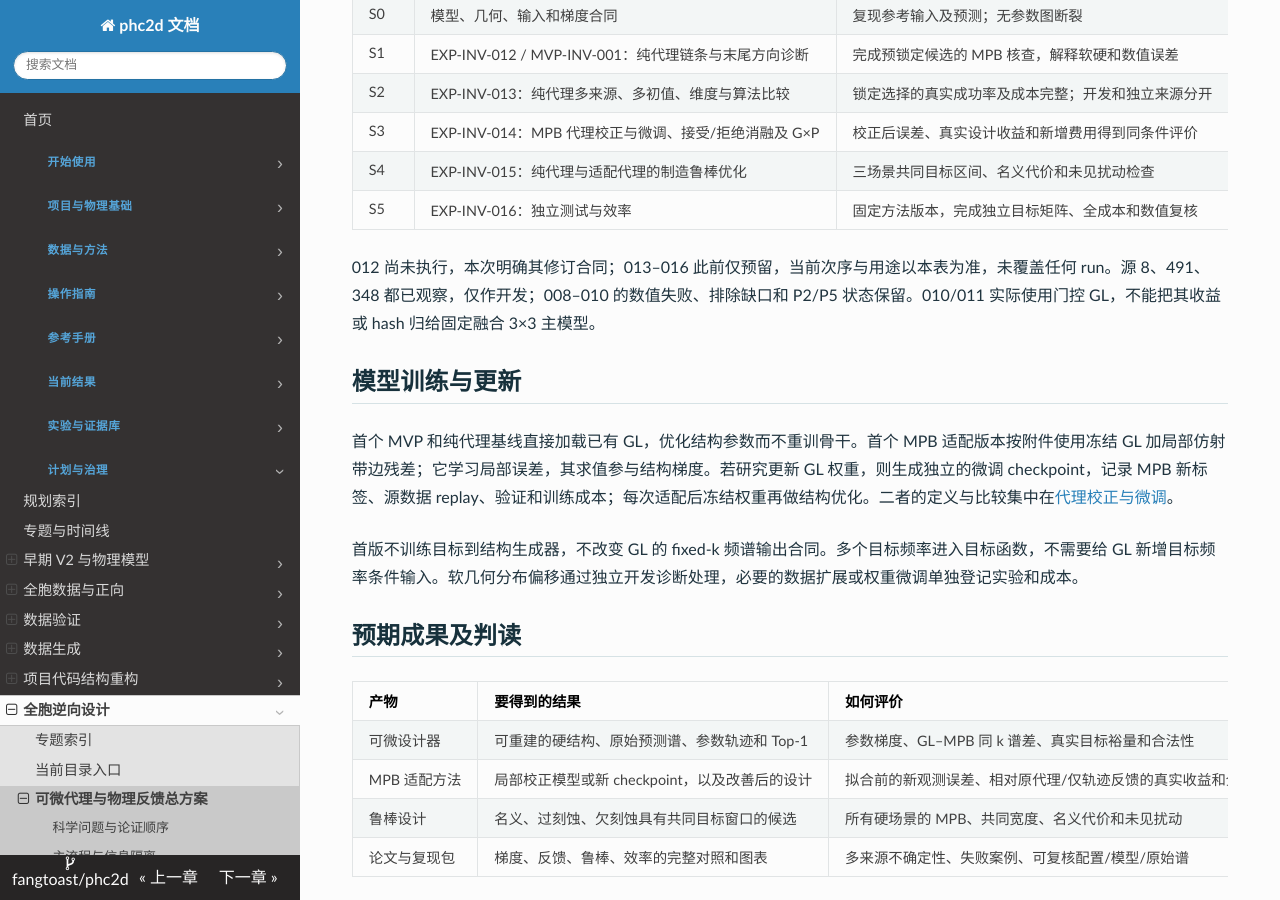
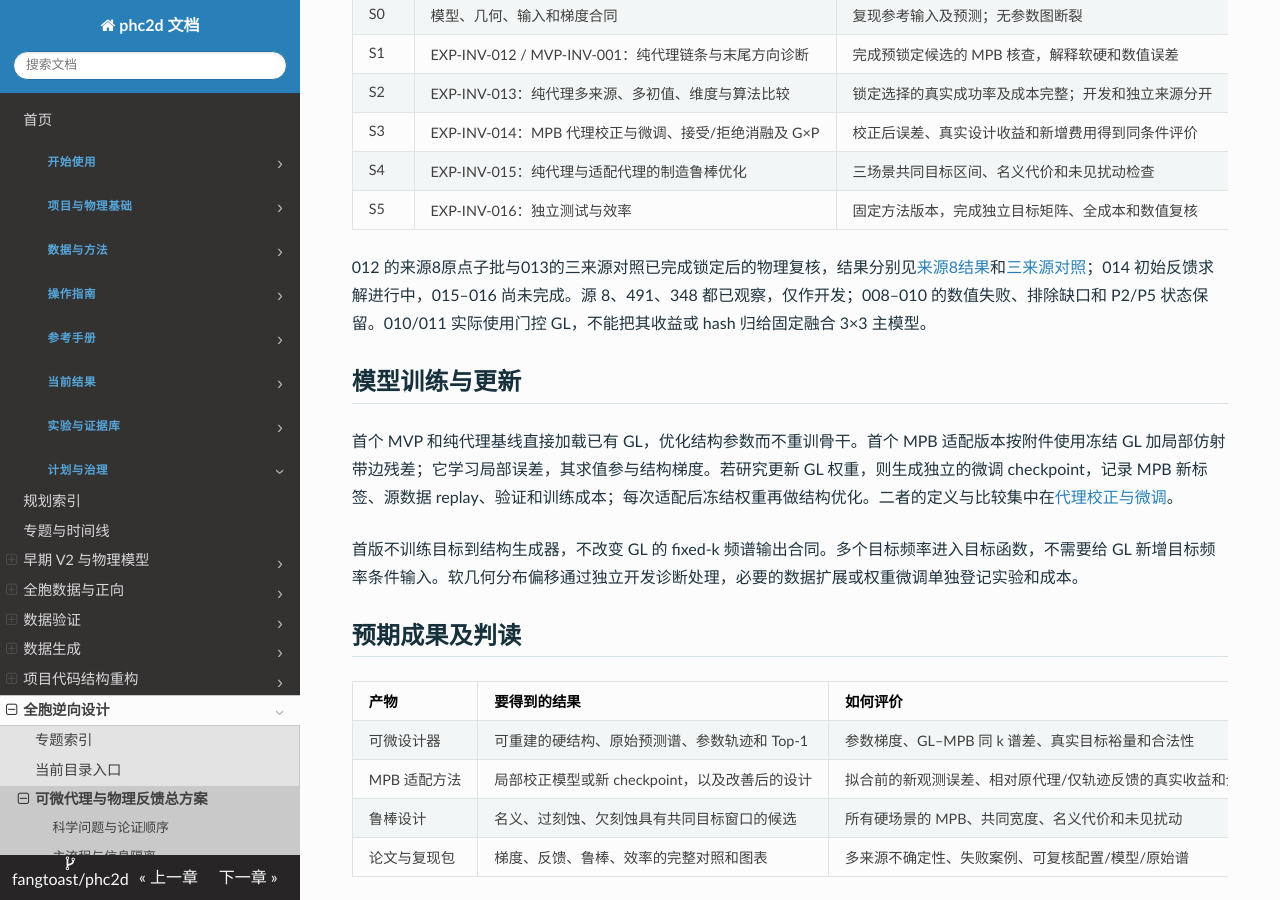
Before and after one commit to fangtoast/phc2d, an MkDocs documentation site: the page built from docs/planning/鲁棒带隙逆向/研究总方案.md, in a window 1280 px wide and 900 px high, scrolled down 1815 px. Built offline with MkDocs 1.6.1, drawn with Linux system fonts in a browser that asks for light colours.

Commit message:
Update inverse campaign state and resource accounting

```diff
--- a/docs/planning/鲁棒带隙逆向/研究总方案.md
+++ b/docs/planning/鲁棒带隙逆向/研究总方案.md
@@ -80,7 +80,7 @@ related_results:
 | S4 | EXP-INV-015：纯代理与适配代理的制造鲁棒优化 | 三场景共同目标区间、名义代价和未见扰动检查 |
 | S5 | EXP-INV-016：独立测试与效率 | 固定方法版本，完成独立目标矩阵、全成本和数值复核 |
 
-012 尚未执行，本次明确其修订合同；013–016 此前仅预留，当前次序与用途以本表为准，未覆盖任何 run。源 8、491、348 都已观察，仅作开发；008–010 的数值失败、排除缺口和 P2/P5 状态保留。010/011 实际使用门控 GL，不能把其收益或 hash 归给固定融合 3×3 主模型。
+012 的来源8原点子批与013的三来源对照已完成锁定后的物理复核，结果分别见[来源8结果](../../results/inverse/EXP-INV-012-来源8梯度与物理复核.md)和[三来源对照](../../results/inverse/EXP-INV-013-三来源纯代理对照.md)；014 初始反馈求解进行中，015–016 尚未完成。源 8、491、348 都已观察，仅作开发；008–010 的数值失败、排除缺口和 P2/P5 状态保留。010/011 实际使用门控 GL，不能把其收益或 hash 归给固定融合 3×3 主模型。
 
 ## 模型训练与更新
 
```
Also changed, not shown: experiments/research/EXP-INV-014-物理反馈与局部校正.md (+1 -1 lines).
